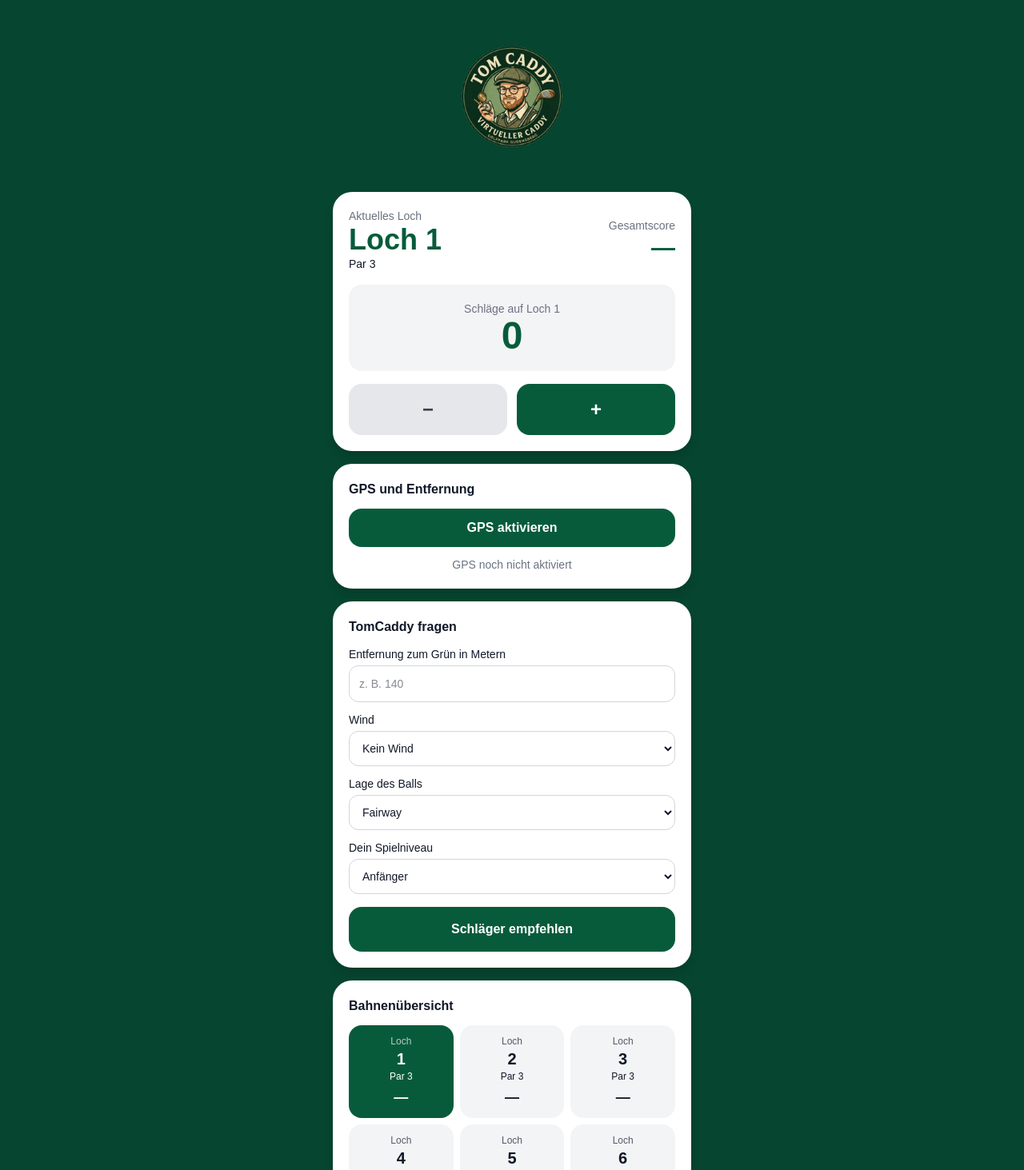
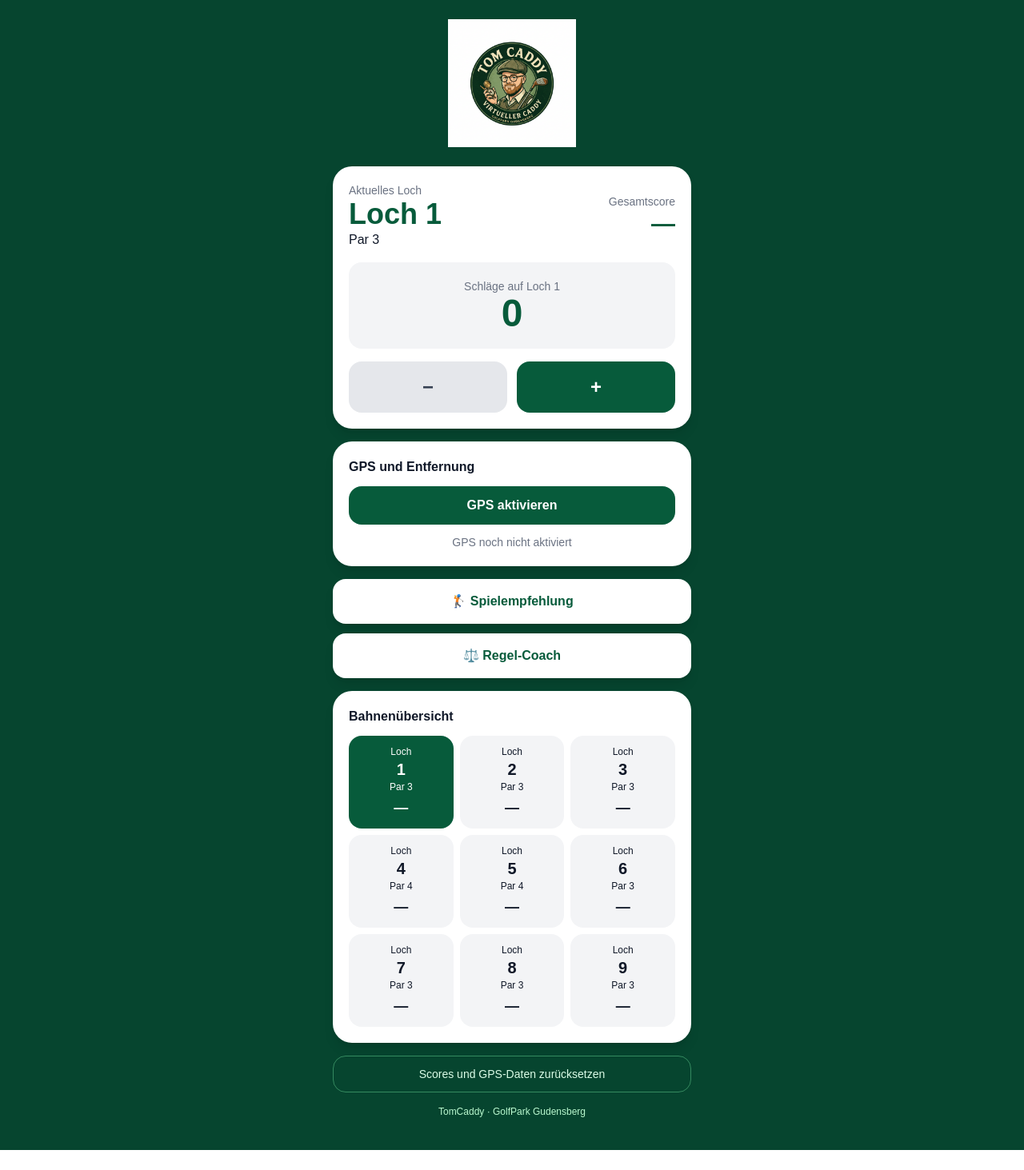
Before and after one commit to tmardorf-create/tomcaddy, a Next.js app: page / in a window 1280 px wide. Shown: the top 1463 px of the page at 80% size. After the commit the page ends 1438 px from the top, so only its background shows below. Built offline with nearby package versions, Linux system fonts and the light colour scheme.

Commit message:
Refactor page.tsx for improved readability and structure

```diff
--- a/app/page.tsx
+++ b/app/page.tsx
@@ -1,6 +1,7 @@
 "use client";
 
-import { FormEvent, useEffect, useMemo, useState } from "react";
+import { useEffect, useMemo, useState } from "react";
+import Link from "next/link";
 
 type Position = {
   lat: number;
@@ -12,11 +13,6 @@ type Hole = {
   number: number;
   par: number;
   green?: Position;
-};
-
-type CaddyResponse = {
-  recommendation?: string;
-  error?: string;
 };
 
 const initialHoles: Hole[] = [
@@ -38,7 +34,6 @@ const totalPar = initialHoles.reduce(
 
 function distanceInMeters(start: Position, end: Position) {
   const earthRadius = 6371000;
-
   const lat1 = (start.lat * Math.PI) / 180;
   const lat2 = (end.lat * Math.PI) / 180;
   const deltaLat = ((end.lat - start.lat) * Math.PI) / 180;
@@ -53,85 +48,25 @@ function distanceInMeters(start: Position, end: Position) {
   return Math.round(
     earthRadius *
       2 *
-      Math.atan2(
-        Math.sqrt(value),
-        Math.sqrt(1 - value)
-      )
+      Math.atan2(Math.sqrt(value), Math.sqrt(1 - value))
   );
 }
 
-function removeWhiteBackground(image: HTMLImageElement): string {
-  const canvas = document.createElement("canvas");
-  const context = canvas.getContext("2d");
-
-  if (!context) {
-    return image.src;
-  }
-
-  canvas.width = image.naturalWidth;
-  canvas.height = image.naturalHeight;
-
-  context.drawImage(image, 0, 0);
-
-  const imageData = context.getImageData(
-    0,
-    0,
-    canvas.width,
-    canvas.height
-  );
-
-  const pixels = imageData.data;
-
-  for (let i = 0; i < pixels.length; i += 4) {
-    const red = pixels[i];
-    const green = pixels[i + 1];
-    const blue = pixels[i + 2];
-
-    if (red > 235 && green > 235 && blue > 235) {
-      pixels[i + 3] = 0;
-    }
-  }
-
-  context.putImageData(imageData, 0, 0);
-
-  return canvas.toDataURL("image/png");
-}
-
 export default function Home() {
-  const [holes] = useState<Hole[]>(initialHoles);
   const [currentHole, setCurrentHole] = useState(1);
   const [scores, setScores] = useState<Record<number, number>>({});
-  const [position, setPosition] =
-    useState<Position | null>(null);
+  const [position, setPosition] = useState<Position | null>(null);
   const [gpsActive, setGpsActive] = useState(false);
-  const [status, setStatus] = useState(
-    "GPS noch nicht aktiviert"
-  );
-  const [logoSource, setLogoSource] = useState(
-    "/tomcaddy-logo.png"
-  );
-
-  const [distance, setDistance] = useState("");
-  const [wind, setWind] = useState("Kein Wind");
-  const [lie, setLie] = useState("Fairway");
-  const [playerLevel, setPlayerLevel] =
-    useState("Anfänger");
-  const [recommendation, setRecommendation] =
-    useState("");
-  const [caddyLoading, setCaddyLoading] =
-    useState(false);
-  const [caddyError, setCaddyError] = useState("");
+  const [status, setStatus] = useState("GPS noch nicht aktiviert");
 
   const selectedHole =
-    holes.find((hole) => hole.number === currentHole) ??
-    holes[0];
+    initialHoles.find((hole) => hole.number === currentHole) ??
+    initialHoles[0];
 
-  const totalScore = useMemo(() => {
-    return Object.values(scores).reduce(
-      (sum, score) => sum + score,
-      0
-    );
-  }, [scores]);
+  const totalScore = useMemo(
+    () => Object.values(scores).reduce((sum, score) => sum + score, 0),
+    [scores]
+  );
 
   const scoreDifference =
     totalScore > 0 ? totalScore - totalPar : 0;
@@ -142,41 +77,39 @@ export default function Home() {
       : null;
 
   useEffect(() => {
-    const savedScores = localStorage.getItem(
-      "tomcaddy-scores"
-    );
+    const savedScores = localStorage.getItem("tomcaddy-scores");
+    const savedHole = localStorage.getItem("tomcaddy-current-hole");
+    const savedPosition = localStorage.getItem("tomcaddy-position");
 
-    if (savedScores) {
-      setScores(JSON.parse(savedScores));
-    }
+    if (savedScores) setScores(JSON.parse(savedScores));
+    if (savedHole) setCurrentHole(Number(savedHole));
+    if (savedPosition) setPosition(JSON.parse(savedPosition));
   }, []);
 
   useEffect(() => {
-    localStorage.setItem(
-      "tomcaddy-scores",
-      JSON.stringify(scores)
-    );
+    localStorage.setItem("tomcaddy-scores", JSON.stringify(scores));
   }, [scores]);
 
   useEffect(() => {
-    const image = new Image();
+    localStorage.setItem(
+      "tomcaddy-current-hole",
+      String(currentHole)
+    );
+  }, [currentHole]);
 
-    image.onload = () => {
-      setLogoSource(removeWhiteBackground(image));
-    };
-
-    image.src = "/tomcaddy-logo.png";
-  }, []);
+  useEffect(() => {
+    if (position) {
+      localStorage.setItem(
+        "tomcaddy-position",
+        JSON.stringify(position)
+      );
+    }
+  }, [position]);
 
   function changeScore(amount: number) {
     setScores((currentScores) => {
-      const currentScore =
-        currentScores[currentHole] ?? 0;
-
-      const newScore = Math.max(
-        0,
-        currentScore + amount
-      );
+      const currentScore = currentScores[currentHole] ?? 0;
+      const newScore = Math.max(0, currentScore + amount);
 
       return {
         ...currentScores,
@@ -187,9 +120,7 @@ export default function Home() {
 
   function activateGps() {
     if (!navigator.geolocation) {
-      setStatus(
-        "GPS wird von diesem Gerät nicht unterstützt."
-      );
+      setStatus("GPS wird nicht unterstützt.");
       return;
     }
 
@@ -204,9 +135,7 @@ export default function Home() {
           accuracy: location.coords.accuracy,
         });
 
-        setStatus(
-          "GPS-Position erfolgreich ermittelt"
-        );
+        setStatus("GPS-Position erfolgreich ermittelt");
         setGpsActive(false);
       },
       () => {
@@ -221,65 +150,16 @@ export default function Home() {
     );
   }
 
-  async function getRecommendation(
-    event: FormEvent<HTMLFormElement>
-  ) {
-    event.preventDefault();
-
-    setCaddyLoading(true);
-    setRecommendation("");
-    setCaddyError("");
-
-    try {
-      const response = await fetch("/api/caddy", {
-        method: "POST",
-        headers: {
-          "Content-Type": "application/json",
-        },
-        body: JSON.stringify({
-          distance:
-            distanceToGreen ?? Number(distance || 0),
-          par: selectedHole.par,
-          wind,
-          lie,
-          hole: currentHole,
-          score: scores[currentHole] ?? 0,
-          playerLevel,
-        }),
-      });
-
-      const data: CaddyResponse =
-        await response.json();
-
-      if (!response.ok || data.error) {
-        throw new Error(
-          data.error ||
-            "TomCaddy konnte nicht antworten."
-        );
-      }
-
-      setRecommendation(
-        data.recommendation ||
-          "Keine Empfehlung erhalten."
-      );
-    } catch (error) {
-      setCaddyError(
-        error instanceof Error
-          ? error.message
-          : "Unbekannter Fehler."
-      );
-    } finally {
-      setCaddyLoading(false);
-    }
-  }
-
   function resetEverything() {
     setScores({});
     setPosition(null);
+    setCurrentHole(1);
     setGpsActive(false);
     setStatus("GPS noch nicht aktiviert");
-    setRecommendation("");
+
     localStorage.removeItem("tomcaddy-scores");
+    localStorage.removeItem("tomcaddy-position");
+    localStorage.removeItem("tomcaddy-current-hole");
   }
 
   return (
@@ -287,9 +167,9 @@ export default function Home() {
       <div className="mx-auto max-w-md">
         <header className="mb-6 flex justify-center">
           <img
-            src={logoSource}
+            src="/tomcaddy-logo.png"
             alt="TomCaddy Logo"
-            className="h-48 w-48 object-contain"
+            className="h-40 w-40 object-contain"
           />
         </header>
 
@@ -304,9 +184,7 @@ export default function Home() {
                 Loch {currentHole}
               </h1>
 
-              <p className="text-sm">
-                Par {selectedHole.par}
-              </p>
+              <p>Par {selectedHole.par}</p>
             </div>
 
             <div className="text-right">
@@ -341,14 +219,14 @@ export default function Home() {
           <div className="grid grid-cols-2 gap-3">
             <button
               onClick={() => changeScore(-1)}
-              className="rounded-2xl bg-gray-200 py-4 text-2xl font-bold text-gray-700 active:scale-95"
+              className="rounded-2xl bg-gray-200 py-4 text-2xl font-bold text-gray-700"
             >
               −
             </button>
 
             <button
               onClick={() => changeScore(1)}
-              className="rounded-2xl bg-[#075b3b] py-4 text-2xl font-bold text-white active:scale-95"
+              className="rounded-2xl bg-[#075b3b] py-4 text-2xl font-bold text-white"
             >
               +
             </button>
@@ -362,7 +240,7 @@ export default function Home() {
 
           <button
             onClick={activateGps}
-            className="w-full rounded-2xl bg-[#075b3b] py-3 font-semibold text-white active:scale-95"
+            className="w-full rounded-2xl bg-[#075b3b] py-3 font-semibold text-white"
           >
             {gpsActive
               ? "GPS wird ermittelt …"
@@ -380,104 +258,20 @@ export default function Home() {
           )}
         </section>
 
-        <section className="mb-4 rounded-3xl bg-white p-5 text-gray-900 shadow-lg">
-          <h2 className="mb-3 font-bold">
-            TomCaddy fragen
-          </h2>
+        <section className="mb-4 grid gap-3">
+          <Link
+            href="/spielempfehlung"
+            className="rounded-2xl bg-white p-4 text-center font-bold text-[#075b3b] shadow-lg"
+          >
+            🏌️ Spielempfehlung
+          </Link>
 
-          <form onSubmit={getRecommendation}>
-            <label className="mb-3 block text-sm">
-              Entfernung zum Grün in Metern
-              <input
-                type="number"
-                min="1"
-                value={distance}
-                onChange={(event) =>
-                  setDistance(event.target.value)
-                }
-                placeholder="z. B. 140"
-                className="mt-1 w-full rounded-xl border border-gray-300 p-3"
-                required={distanceToGreen === null}
-              />
-            </label>
-
-            <label className="mb-3 block text-sm">
-              Wind
-              <select
-                value={wind}
-                onChange={(event) =>
-                  setWind(event.target.value)
-                }
-                className="mt-1 w-full rounded-xl border border-gray-300 p-3"
-              >
-                <option>Kein Wind</option>
-                <option>Leichter Gegenwind</option>
-                <option>Starker Gegenwind</option>
-                <option>Rückenwind</option>
-                <option>Seitenwind</option>
-              </select>
-            </label>
-
-            <label className="mb-3 block text-sm">
-              Lage des Balls
-              <select
-                value={lie}
-                onChange={(event) =>
-                  setLie(event.target.value)
-                }
-                className="mt-1 w-full rounded-xl border border-gray-300 p-3"
-              >
-                <option>Fairway</option>
-                <option>Rough</option>
-                <option>Bunker</option>
-                <option>Wald</option>
-                <option>Abschlag</option>
-              </select>
-            </label>
-
-            <label className="block text-sm">
-              Dein Spielniveau
-              <select
-                value={playerLevel}
-                onChange={(event) =>
-                  setPlayerLevel(event.target.value)
-                }
-                className="mt-1 w-full rounded-xl border border-gray-300 p-3"
-              >
-                <option>Anfänger</option>
-                <option>Fortgeschritten</option>
-                <option>Sehr erfahren</option>
-              </select>
-            </label>
-
-            <button
-              type="submit"
-              disabled={caddyLoading}
-              className="mt-4 w-full rounded-2xl bg-[#075b3b] py-4 font-bold text-white active:scale-95 disabled:bg-gray-400"
-            >
-              {caddyLoading
-                ? "TomCaddy denkt nach …"
-                : "Schläger empfehlen"}
-            </button>
-          </form>
-
-          {caddyError && (
-            <p className="mt-4 rounded-xl bg-red-100 p-3 text-sm text-red-700">
-              {caddyError}
-            </p>
-          )}
-
-          {recommendation && (
-            <div className="mt-4 rounded-2xl bg-green-50 p-4 text-gray-800">
-              <h3 className="mb-2 font-bold text-[#075b3b]">
-                Empfehlung
-              </h3>
-
-              <p className="whitespace-pre-line text-sm leading-relaxed">
-                {recommendation}
-              </p>
-            </div>
-          )}
+          <Link
+            href="/regelcoach"
+            className="rounded-2xl bg-white p-4 text-center font-bold text-[#075b3b] shadow-lg"
+          >
+            ⚖️ Regel-Coach
+          </Link>
         </section>
 
         <section className="mb-4 rounded-3xl bg-white p-5 text-gray-900 shadow-lg">
@@ -486,30 +280,23 @@ export default function Home() {
           </h2>
 
           <div className="grid grid-cols-3 gap-2">
-            {holes.map((hole) => (
+            {initialHoles.map((hole) => (
               <button
                 key={hole.number}
-                onClick={() =>
-                  setCurrentHole(hole.number)
-                }
-                className={`rounded-2xl p-3 text-center active:scale-95 ${
+                onClick={() => setCurrentHole(hole.number)}
+                className={`rounded-2xl p-3 text-center ${
                   currentHole === hole.number
                     ? "bg-[#075b3b] text-white"
-                    : "bg-gray-100 text-gray-900"
+                    : "bg-gray-100"
                 }`}
               >
-                <div className="text-xs opacity-70">
-                  Loch
-                </div>
-
+                <div className="text-xs">Loch</div>
                 <div className="text-xl font-bold">
                   {hole.number}
                 </div>
-
                 <div className="text-xs">
                   Par {hole.par}
                 </div>
-
                 <div className="mt-1 text-lg font-bold">
                   {scores[hole.number] ?? "—"}
                 </div>
```
